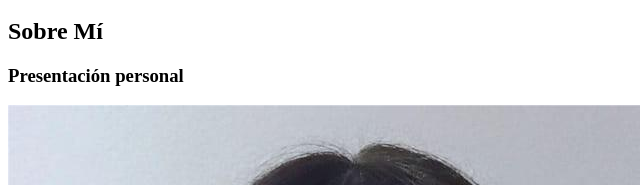
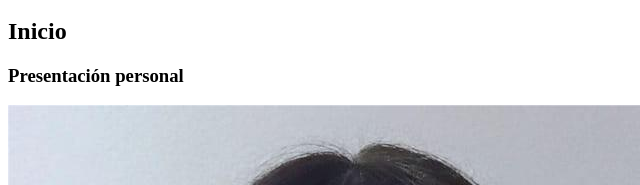
Before and after one commit to sofiabfernandez1/SofiaFernandez, a plain HTML site: page index.html in a window 1280 px wide. Shown: the part 190-375 px from the top of the page, 0-640 px from the left. Drawn offline with Linux system fonts and the light colour scheme.

Commit message:
Corrección texto

```diff
--- a/index.html
+++ b/index.html
@@ -20,7 +20,7 @@
         </nav>
 
 
-        <h2>Sobre Mí</h2>
+        <h2>Inicio</h2>
         <h3>Presentación personal</h3>
         <img src="/SofiaFernandez/img/me.jpeg" alt="">
         <p>Mi nombre es Sofia Belen Fernandez, tengo 24 años y soy de La Plata. Me considero una persona comprometida, curiosa y autodidacta, siempre dispuesta a afrontar nuevos retos y aportar valor a los proyectos que emprendo.
```
